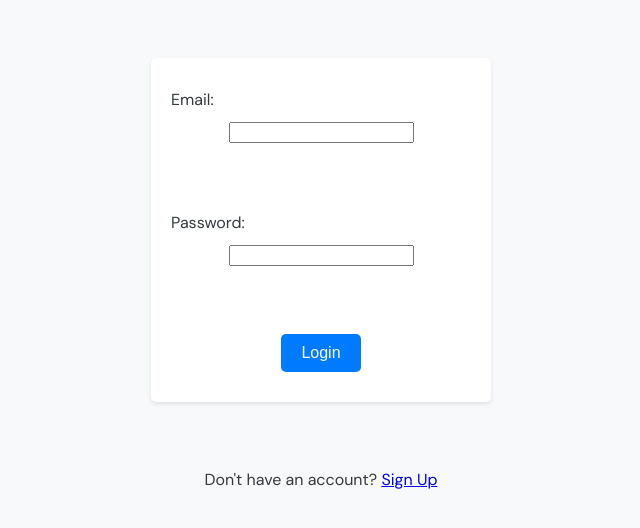
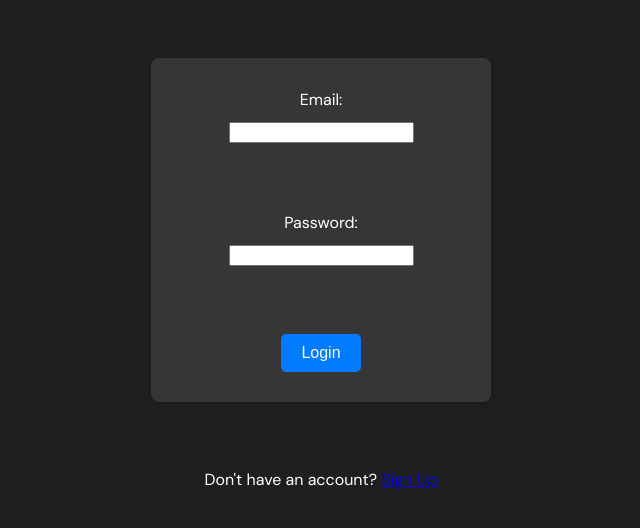
Before and after one commit to princeofthelord/tournoi, a PHP site: page / in a window 1280 px wide. Shown: the top 528 px of the page, without its empty margins (319-959 px from the left). Run offline with PHP 8.4, Linux system fonts and the light colour scheme.

Commit message:
Update style.css

```diff
--- a/style.css
+++ b/style.css
@@ -3,8 +3,8 @@
 body {
     font-family: 'DM Sans', sans-serif;
     text-align: center;
-    background-color: #f8f9fa; /* light gray */
-    color: #343a40; /* dark gray */
+    background-color: #1f1f1f; /* light gray */
+    color: #ffffff; /* dark gray */
     font-size: 16px;
     line-height: 1.5;
 }
@@ -12,11 +12,10 @@ body {
 form {
     display: inline-block;
     margin: 50px auto;
-    text-align: left;
     padding: 20px;
-    background-color: white;
+    background-color: rgb(54, 54, 54);
     box-shadow: 0 2px 4px rgba(0, 0, 0, 0.1);
-    border-radius: 5px;
+    border-radius: 8px;
     width: 300px;
 }
 
```
